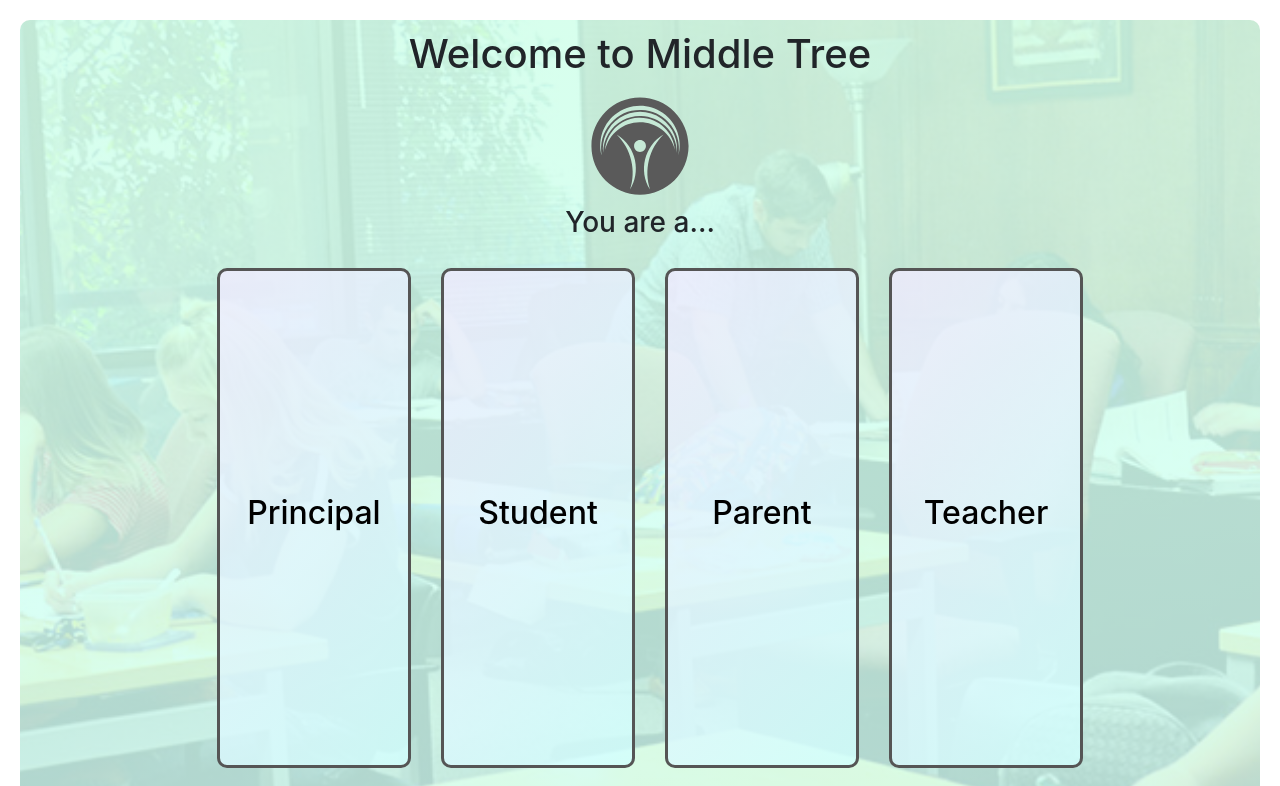
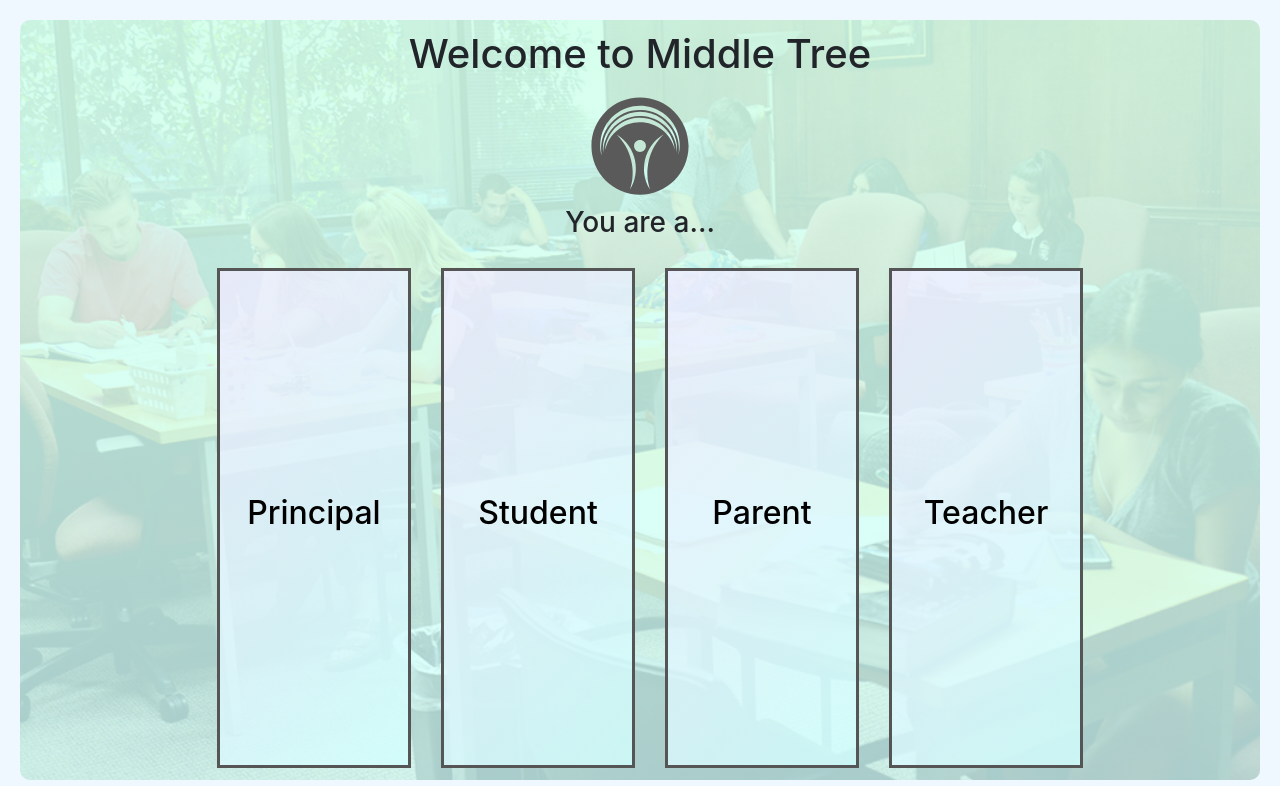
Before and after one commit to theobayard/middletree-welcome-info, a React (Create React App) app: page / in a window 1280 px wide. Shown: the top 786 px of the page. Built offline with nearby package versions, Linux system fonts and the light colour scheme.

Commit message:
Changed background for consistency

```diff
--- a/src/App.css
+++ b/src/App.css
@@ -2,4 +2,16 @@
     text-align: center;
     margin: clamp(5px,20px,2vw);
     border-radius: 10px;
+    background:
+        linear-gradient(
+            rgba(211, 255, 235, 0.9),
+            rgba(210, 255, 253, 0.8)
+        ),
+        url("./images/happy-students.jpeg");
+    background-position: center; /* Center the image */
+    background-repeat: no-repeat;
+    background-size: cover;
+
+    height: 95vh;
+    overflow: scroll;
 }
--- a/src/Components/HomePage/HomePage.css
+++ b/src/Components/HomePage/HomePage.css
@@ -1,14 +1,3 @@
-#homePage {
-    background:
-        linear-gradient(
-            rgba(211, 255, 235, 0.9),
-            rgba(210, 255, 253, 0.8)
-        ),
-        url("./images/happy-students.jpeg");
-    background-position: center; /* Center the image */
-    background-repeat: no-repeat;
-    background-size: cover;
-}
 
 a.buttonCard:hover {
     color:black;
@@ -28,7 +17,6 @@
 .navCard {
     height: clamp(4em,500px,40vw);
     border: var(--default-border);
-    border-radius: 10px;
     margin:10px;
     width:100%;
     background:
--- a/src/Components/InfoPage/InfoPage.css
+++ b/src/Components/InfoPage/InfoPage.css
@@ -1,14 +1,7 @@
-#infoPage {
-    background: linear-gradient(
-        30deg,
-        rgb(194, 194, 194),
-        rgb(183, 244, 255)
-    );
-}
 
 .infoSection {
     border: var(--default-border);
-    border-radius: 10px;
+    border-radius: 2px;
     max-width: 50rem;
     margin: 20px;
     margin-left: auto;
--- a/src/index.css
+++ b/src/index.css
@@ -15,4 +15,10 @@
 :root {
   /* --default-border: 3px solid lightseagreen; */
   --default-border: 3px solid rgb(85, 85, 85);
+  --background-color: aliceblue;
+  background-color: var(--background-color);
 }
+
+#root {
+  background-color: var(--background-color);
+}
```
Also changed, not shown: src/images/happy-students.jpeg (renamed from src/Components/HomePage/images/happy-students.jpeg).
